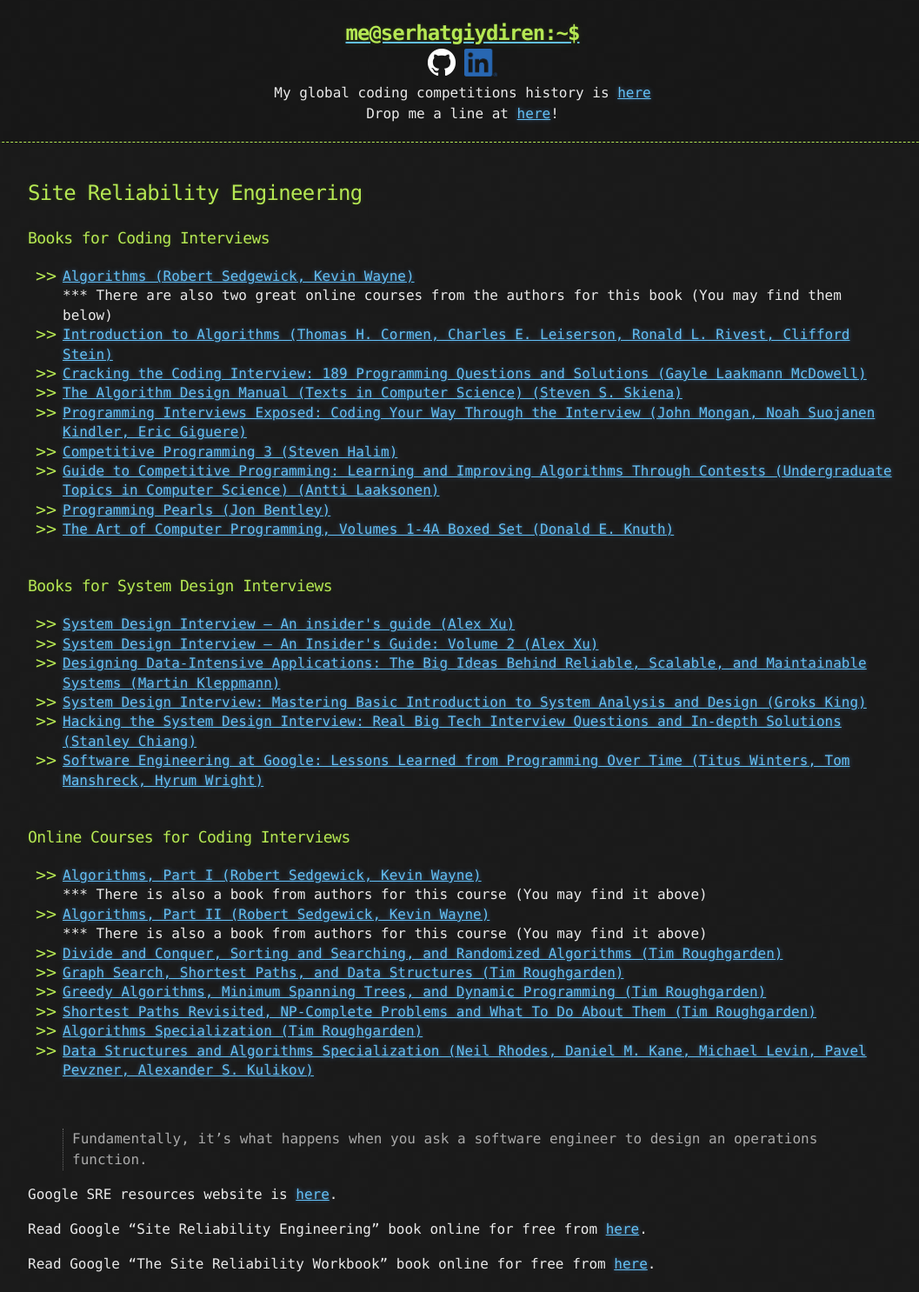
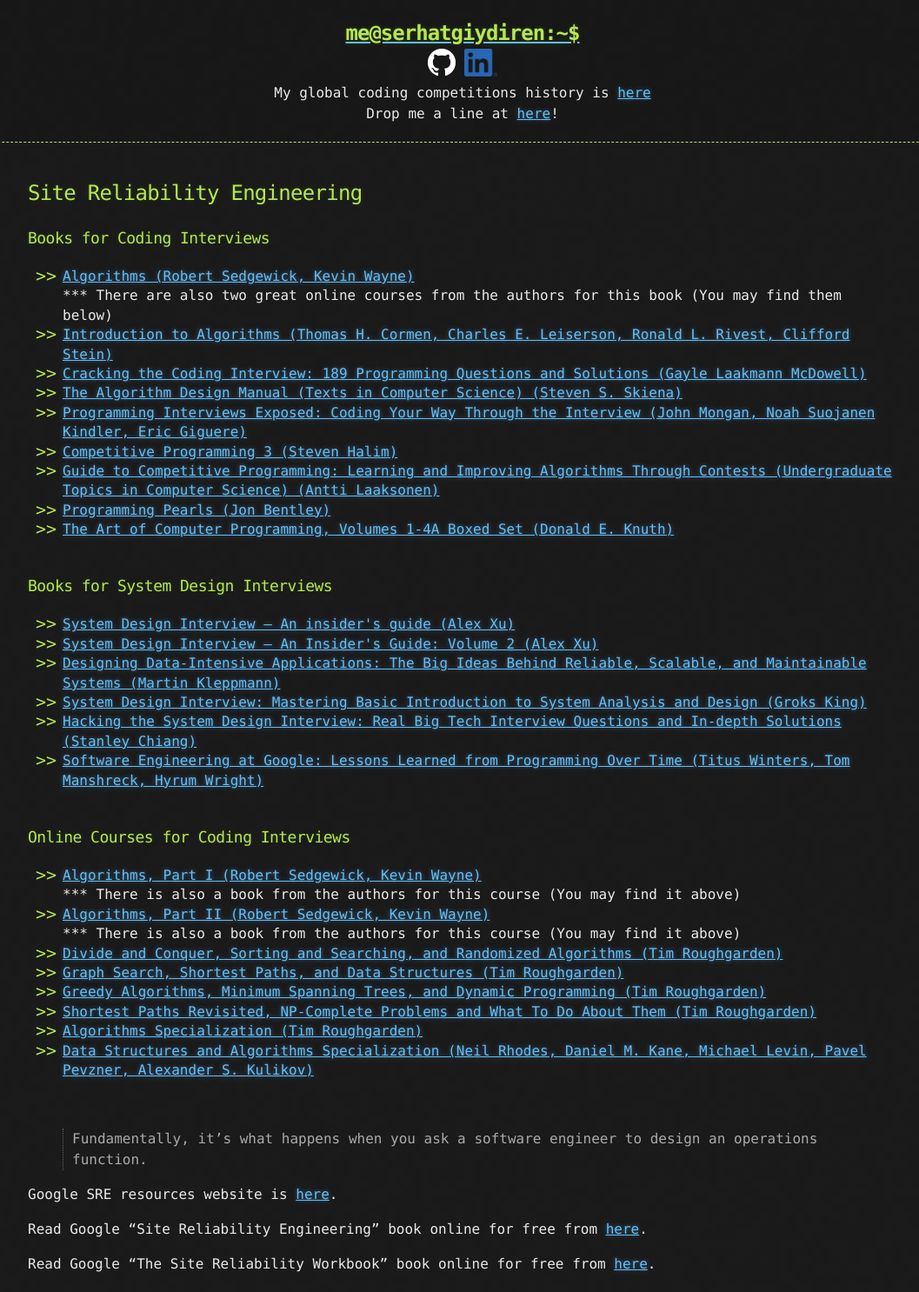
Before and after one commit to goodHunter27/serhatgiydiren.github.io, a Jekyll site: the page built from _posts/2020-01-04-site-reliability-engineering.md, in a window 1280 px wide. Shown: the whole page at 87% size, without its empty margins (108-1165 px from the left). Built offline with Jekyll 4.4.1, drawn with Linux system fonts in a browser that asks for light colours.

Commit message:
Update affiliate.html

```diff
--- a/_includes/affiliate.html
+++ b/_includes/affiliate.html
@@ -27,8 +27,8 @@
 
 <h3>Online Courses for Coding Interviews</h3>
 <ul>
-  <li><a href="imp.i384100.net/YgaNNe" target="_blank">Algorithms, Part I (Robert Sedgewick, Kevin Wayne)</a><br/>*** There is also a book from authors for this course (You may find it above)</li>
-  <li><a href="imp.i384100.net/LPN22V" target="_blank">Algorithms, Part II (Robert Sedgewick, Kevin Wayne)</a><br/>*** There is also a book from authors for this course (You may find it above)</li>
+  <li><a href="imp.i384100.net/YgaNNe" target="_blank">Algorithms, Part I (Robert Sedgewick, Kevin Wayne)</a><br/>*** There is also a book from the authors for this course (You may find it above)</li>
+  <li><a href="imp.i384100.net/LPN22V" target="_blank">Algorithms, Part II (Robert Sedgewick, Kevin Wayne)</a><br/>*** There is also a book from the authors for this course (You may find it above)</li>
   <li><a href="imp.i384100.net/DVN335" target="_blank">Divide and Conquer, Sorting and Searching, and Randomized Algorithms (Tim Roughgarden)</a></li>
   <li><a href="imp.i384100.net/9WYEE4" target="_blank">Graph Search, Shortest Paths, and Data Structures (Tim Roughgarden)</a></li>
   <li><a href="imp.i384100.net/jWLmmM" target="_blank">Greedy Algorithms, Minimum Spanning Trees, and Dynamic Programming (Tim Roughgarden)</a></li>
```
